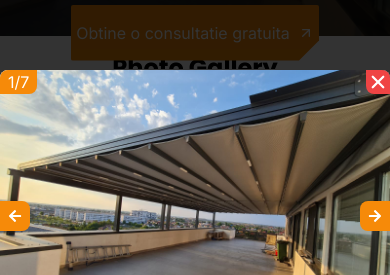
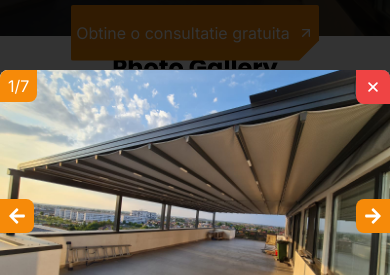
Before and after one commit to mocanuandrei1/sun-pro-2, a Next.js app: page / in a window 390 px wide. Both pictures are taken after a click on the element 195 px from the left and 6428 px from the top of the page. Shown: the part 6212-6487 px from the top of the page. Built offline with nearby package versions, Linux system fonts and the light colour scheme.

Commit message:
Refactor PhotoGallery component for improved styling and responsiveness

```diff
--- a/src/components/PhotoGallery.js
+++ b/src/components/PhotoGallery.js
@@ -90,24 +90,24 @@ export default function PhotoGallery() {
           >
             <button
               onClick={closeModal}
-              className="absolute top-0 right-0 bg-red-500 text-white rounded-bl-lg rounded-tr-lg lg:p-2"
+              className="absolute top-0 right-0 bg-red-500 text-white rounded-bl-lg rounded-tr-lg p-2"
             >
-              <IoClose size={24} />
+              <IoClose className="lg:text-2xl text-lg" />
             </button>
-            <div className="absolute top-0 left-0 bg-[#f68a09] text-white rounded-br-lg rounded-tl-lg px-2 lg:py-1">
+            <div className="absolute top-0 left-0 bg-[#f68a09] text-white rounded-br-lg rounded-tl-lg px-2 py-1">
               {`${currentImageIndex + 1}/${images.length}`}
             </div>
             <button
               onClick={prevImage}
               className="absolute left-0 top-1/2 transform -translate-y-1/2 bg-[#f68a09] text-white rounded-r-lg p-2"
             >
-              <FaArrowLeft className="lg:text-2xl text-sm" />
+              <FaArrowLeft className="lg:text-2xl text-lg" />
             </button>
             <button
               onClick={nextImage}
               className="absolute right-0 top-1/2 transform -translate-y-1/2 bg-[#f68a09] text-white rounded-l-lg p-2"
             >
-              <FaArrowRight className="lg:text-2xl text-sm" />
+              <FaArrowRight className="lg:text-2xl text-lg" />
             </button>
             {images[currentImageIndex] && (
               <Image
```
